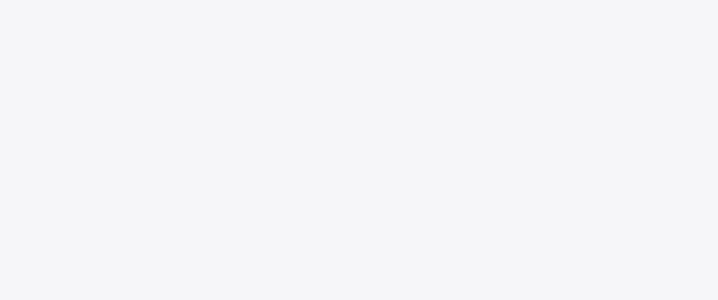
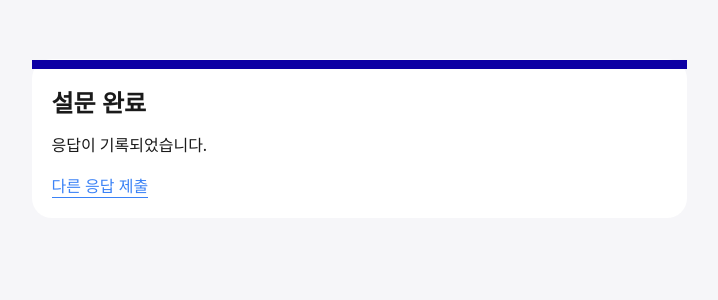
Before and after one commit to denev723/multi-form-survey, a React (Vite) app: page /surveys/1/complete in a window 1280 px wide. Before the commit this address had no page. Shown: the top 300 px of the page, without its empty margins (281-999 px from the left). Built offline with nearby package versions, Linux system fonts and the light colour scheme.

Commit message:
설문응답 페이지 API 연결

```diff
--- a/src/App.tsx
+++ b/src/App.tsx
@@ -7,6 +7,7 @@ import { BrowserRouter } from "react-router-dom";
 import CreatePage from "./pages/CreatePage";
 import EditPage from "./pages/EditPage";
 import FormPage from "./pages/FormPage";
+import CompletePage from "./pages/CompletePage";
 
 function App() {
   return (
@@ -20,6 +21,10 @@ function App() {
               <Route path="edit" element={<EditPage />} />
               <Route path="response" element={<div>response</div>} />
             </Route>
+            <Route
+              path="/surveys/:surveyId/complete"
+              element={<CompletePage />}
+            />
           </Routes>
         </SurveyStoreProvider>
       </MainLayout>
--- a/src/components/form/SectionListView.tsx
+++ b/src/components/form/SectionListView.tsx
@@ -2,23 +2,38 @@ import { useRef, useState } from "react";
 import { useSurveyStore } from "../../store";
 import SectionView from "./SectionView";
 import { observer } from "mobx-react-lite";
+import { QuestionData, SectionData } from "../../types/app";
+import callApi from "../../utils/api";
+import { useNavigate, useParams } from "react-router";
 
 const SectionListView = observer(function SectionListView() {
   const surveyStore = useSurveyStore();
   const [currentSection, setCurrentSection] = useState(0);
   const last = currentSection === surveyStore.sections.length - 1;
 
-  const data = useRef<object[]>([]);
-  const handleNext = () => {
+  const data = useRef<
+    Record<SectionData["id"], Record<QuestionData["id"], string | string[]>>
+  >({});
+  const { surveyId } = useParams<{ surveyId: string }>();
+  const navigate = useNavigate();
+  const handleNext = async () => {
     if (last) {
-      //submit
-      console.log(data.current);
+      await callApi(`/surveys/${surveyId}/responses`, {
+        method: "POST",
+        body: data.current,
+      });
+      navigate(
+        `/surveys/${surveyId}/complete?title=${surveyStore.sections[0].title}`
+      );
+
       return;
     }
     setCurrentSection(currentSection + 1);
   };
-  const saveData = (sectionData: object) => {
-    data.current[currentSection] = sectionData;
+  const saveData = (
+    sectionData: Record<QuestionData["id"], string | string[]>
+  ) => {
+    data.current[surveyStore.sections[currentSection].id] = sectionData;
   };
 
   return (
--- a/src/components/form/SectionView.tsx
+++ b/src/components/form/SectionView.tsx
@@ -3,17 +3,20 @@ import Section from "../../models/section";
 import SectionTitleView from "./SectionTitleView";
 import QuestionView from "./QuestionView";
 import Button from "../common/Button";
+import { QuestionData } from "../../types/app";
 
 interface Props {
   section: Section;
   last: boolean;
-  onSave: (data: object) => void;
+  onSave: (data: Record<QuestionData["id"], string | string[]>) => void;
   onNext: () => void;
 }
 
 export default function SectionView({ section, last, onSave, onNext }: Props) {
   const method = useForm();
-  const handleSubmitData = (data: object) => {
+  const handleSubmitData = (
+    data: Record<QuestionData["id"], string | string[]>
+  ) => {
     onSave(data);
     onNext();
   };
--- /dev/null
+++ b/src/pages/CompletePage.tsx
@@ -0,0 +1,30 @@
+import { Link, useParams, useSearchParams } from "react-router-dom";
+import Pannel, {
+  PannelBody,
+  PannelCap,
+  PannelHeader,
+} from "../components/common/Pannel";
+
+export default function CompletePage() {
+  const [searchParams] = useSearchParams();
+  const { surveyId } = useParams<{ surveyId: string }>();
+  return (
+    <div>
+      <PannelCap />
+      <Pannel className="text-gray900">
+        <PannelHeader className="text-24 mb-12 font-semibold">
+          <h5>{searchParams.get("title") ?? "설문 완료"}</h5>
+        </PannelHeader>
+        <PannelBody>
+          <p className="mb-17">응답이 기록되었습니다.</p>
+          <Link
+            className="border-b-blue-500 text-blue-500 border-b-1"
+            to={`/surveys/${surveyId}`}
+          >
+            다른 응답 제출
+          </Link>
+        </PannelBody>
+      </Pannel>
+    </div>
+  );
+}
--- a/src/server/api/surveys.ts
+++ b/src/server/api/surveys.ts
@@ -1,13 +1,19 @@
 import express from "express";
 import JsonStorage from "../../utils/jsonStorage";
 import path from "path";
-import { SectionData } from "../../models/section";
+import { QuestionData, SectionData } from "../../types/app";
 
 const router = express.Router();
 const storage = new JsonStorage<{
   sections: SectionData[];
   emailCollected: boolean;
+  responses: SurveyResponse[];
 }>(path.join(__dirname, "../data/surveys.json"));
+
+type SurveyResponse = Record<
+  SectionData["id"],
+  Record<QuestionData["id"], string>
+>;
 
 router.get("/", (_, res) => {
   return res.json(storage.getAll());
@@ -48,4 +54,20 @@ router.get("/:id", (req, res) => {
   return res.json(data);
 });
 
+router.post("/:id/responses", (req, res) => {
+  const id = Number(req.params.id);
+  const data = storage.get(id);
+
+  if (!data) {
+    return res.status(404).json({ message: "Not found" });
+  }
+
+  storage.set(id, {
+    ...data,
+    responses: [...(data.responses ?? []), req.body],
+  });
+
+  return res.status(201).json({ message: "Response added" });
+});
+
 export default router;
--- a/src/server/data/surveys.json
+++ b/src/server/data/surveys.json
@@ -1 +1 @@
-{"1741965781413":{"sections":[{"id":1741965771011,"title":"섹션","description":"설명","questions":[{"id":1741965771011,"title":"질문1","type":"shortText","required":false}]}],"emailCollected":false},"1742224342436":{"sections":[{"id":1742224334411,"title":"섹션","description":"설명","questions":[{"id":1742224334411,"title":"질문","type":"shortText","required":false}]}],"emailCollected":false},"1742226293513":{"sections":[{"id":1742226279501,"title":"섹션","description":"설명","questions":[{"id":1742226279501,"title":"단답형","type":"shortText","required":true},{"id":1742226287566,"title":"장문형","type":"longText","required":false},{"id":1742227658045,"title":"객관식","type":"multipleChoice","required":false,"options":["옵션 1","옵션 2","옵션 3"]},{"id":1742228625342,"title":"체크박스","type":"checkbox","required":false,"options":["옵션 1","옵션 2","옵션 3","옵션 4"]}]}]}}
+{"1741965781413":{"sections":[{"id":1741965771011,"title":"섹션","description":"설명","questions":[{"id":1741965771011,"title":"질문1","type":"shortText","required":false}]}],"emailCollected":false},"1742224342436":{"sections":[{"id":1742224334411,"title":"섹션","description":"설명","questions":[{"id":1742224334411,"title":"질문","type":"shortText","required":false}]}],"emailCollected":false},"1742226293513":{"sections":[{"id":1742226279501,"title":"섹션","description":"설명","questions":[{"id":1742226279501,"title":"단답형","type":"shortText","required":true},{"id":1742226287566,"title":"장문형","type":"longText","required":false},{"id":1742227658045,"title":"객관식","type":"multipleChoice","required":false,"options":["옵션 1","옵션 2","옵션 3"]},{"id":1742228625342,"title":"체크박스","type":"checkbox","required":false,"options":["옵션 1","옵션 2","옵션 3","옵션 4"]}]}],"responses":[{"1742226279501":{"1742391543396":"","1742226279501":"단답형","1742226287566":"","1742227658045":null,"1742228625342":false}},{"1742226279501":{"1742226279501":"단답형","1742226287566":"장문형","1742227658045":"옵션 1","1742228625342":["옵션 3"]}}]}}
--- a/src/store.tsx
+++ b/src/store.tsx
@@ -1,7 +1,8 @@
 import { makeAutoObservable } from "mobx";
 import { createContext, PropsWithChildren, useContext } from "react";
-import Section, { SectionData } from "./models/section";
+import Section from "./models/section";
 import callApi from "./utils/api";
+import { SectionData } from "./types/app";
 
 class SurveyStore {
   emailCollected: boolean;
```
Also changed, not shown: src/models/question.ts (+1 -9 lines), src/models/section.ts (+1 -7 lines), src/types/app.ts (+17 -0 lines).
